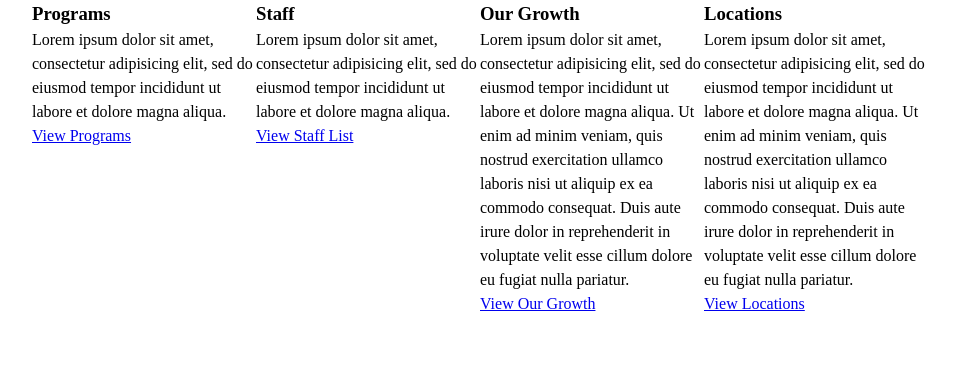
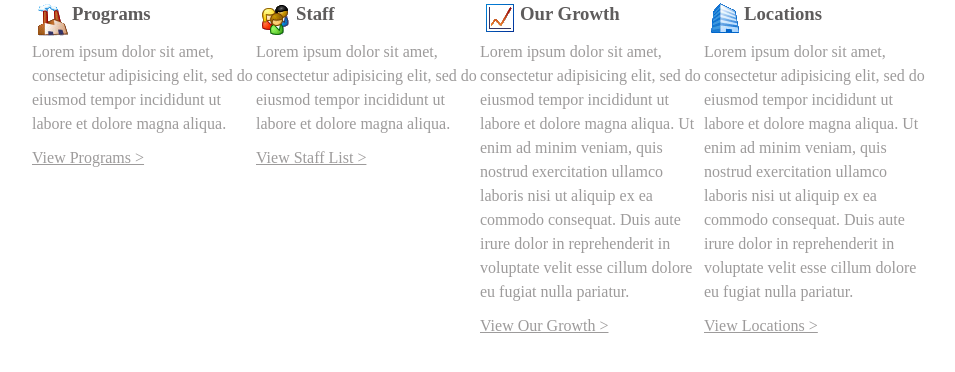
Before and after one commit to CalebReiter/PandaasPandas, a plain HTML site: page Index.html in a window 1280 px wide. Shown: the whole page, without its empty margins (160-1115 px from the left). Drawn offline with Linux system fonts and the light colour scheme.

Commit message:
finished conent

```diff
--- a/Index.html
+++ b/Index.html
@@ -2,40 +2,45 @@
 <html>
 <head>
 	<title>Team Pandas</title>
-	<link rel="stylesheet" type="text/css" href="style.css">
+	<link rel="stylesheet" type="text/css" href="assets/css/clear.css">
+	<link rel="stylesheet" type="text/css" href="assets/css/content.css">
 </head>
 <body>
 
 	<div id="content">
-		<div class="card" id="card1">
+		<div class="card">
+			<img src="assets/icons/Factory40x.png">
 			<h3>Programs</h3>
 			<P>Lorem ipsum dolor sit amet, consectetur adipisicing elit, sed do eiusmod
 			tempor incididunt ut labore et dolore magna aliqua.</P>
-			<a href="#">View Programs</a>
+			<a href="#">View Programs ></a>
 		</div>
-		<div class="card" id="card2">
+		<div class="card">
+			<img src="assets/icons/People40x.png">
 			<h3>Staff</h3>
 			<P>Lorem ipsum dolor sit amet, consectetur adipisicing elit, sed do eiusmod
 			tempor incididunt ut labore et dolore magna aliqua.</P>
-			<a href="#">View Staff List</a>
+			<a href="#">View Staff List ></a>
 		</div>
-		<div class="card" id="card3">
+		<div class="card">
+			<img src="assets/icons/Graph40x.png">
 			<h3>Our Growth</h3>
 			<P>Lorem ipsum dolor sit amet, consectetur adipisicing elit, sed do eiusmod
 			tempor incididunt ut labore et dolore magna aliqua. Ut enim ad minim veniam,
 			quis nostrud exercitation ullamco laboris nisi ut aliquip ex ea commodo
 			consequat. Duis aute irure dolor in reprehenderit in voluptate velit esse
 			cillum dolore eu fugiat nulla pariatur.</P>
-			<a href="#">View Our Growth</a>
+			<a href="#">View Our Growth ></a>
 		</div>
-		<div class="card" id="card4">
+		<div class="card">
+			<img src="assets/icons/Building40x.png">
 			<h3>Locations</h3>
 			<P>Lorem ipsum dolor sit amet, consectetur adipisicing elit, sed do eiusmod
 			tempor incididunt ut labore et dolore magna aliqua. Ut enim ad minim veniam,
 			quis nostrud exercitation ullamco laboris nisi ut aliquip ex ea commodo
 			consequat. Duis aute irure dolor in reprehenderit in voluptate velit esse
 			cillum dolore eu fugiat nulla pariatur.</P>
-			<a href="#">View Locations</a>
+			<a href="#">View Locations ></a>
 		</div>
 	</div>
 
--- /dev/null
+++ b/assets/css/clear.css
@@ -0,0 +1,7 @@
+*,
+*::after,
+*::before {
+   margin: 0;
+   padding: 0;
+   box-sizing: inherit;
+}
--- /dev/null
+++ b/assets/css/content.css
@@ -0,0 +1,33 @@
+#content{
+	width: = 100%;
+	padding-left: 15%;
+	padding-right: 15%;
+	margin: 0;
+}
+
+.card{
+	width: 25%;
+	float: left;
+	line-height: 1.5;
+}
+
+.card p, .card a{
+	color: #9D9B9B;
+}
+
+.card p{
+	clear: both;
+}
+
+.card h3{
+	color: #5E5C5C;
+}
+
+.card a{
+	margin-top: 10px;
+	display: inline-block;
+}
+
+.card img{
+	float: left;
+}
--- a/style.css
+++ /dev/null
@@ -1,24 +0,0 @@
-*,
-*::after,
-*::before {
-   margin: 0;
-   padding: 0;
-   box-sizing: inherit;
-}
-
-#content{
-	width: = 100%;
-	padding-left: 15%;
-	padding-right: 15%;
-	margin: 0;
-}
-
-.card{
-	width: 25%;
-	float: left;
-	line-height: 1.5;
-}
-
-.card a{
-	padding-top: 100px;
-}
```
Also changed, not shown: assets/icons/Building40x.png (renamed from Building40x.png), assets/icons/Factory40x.png (renamed from Factory40x.png), assets/icons/Graph40x.png (renamed from Graph40x.png), assets/icons/People40x.png (renamed from People40x.png).
